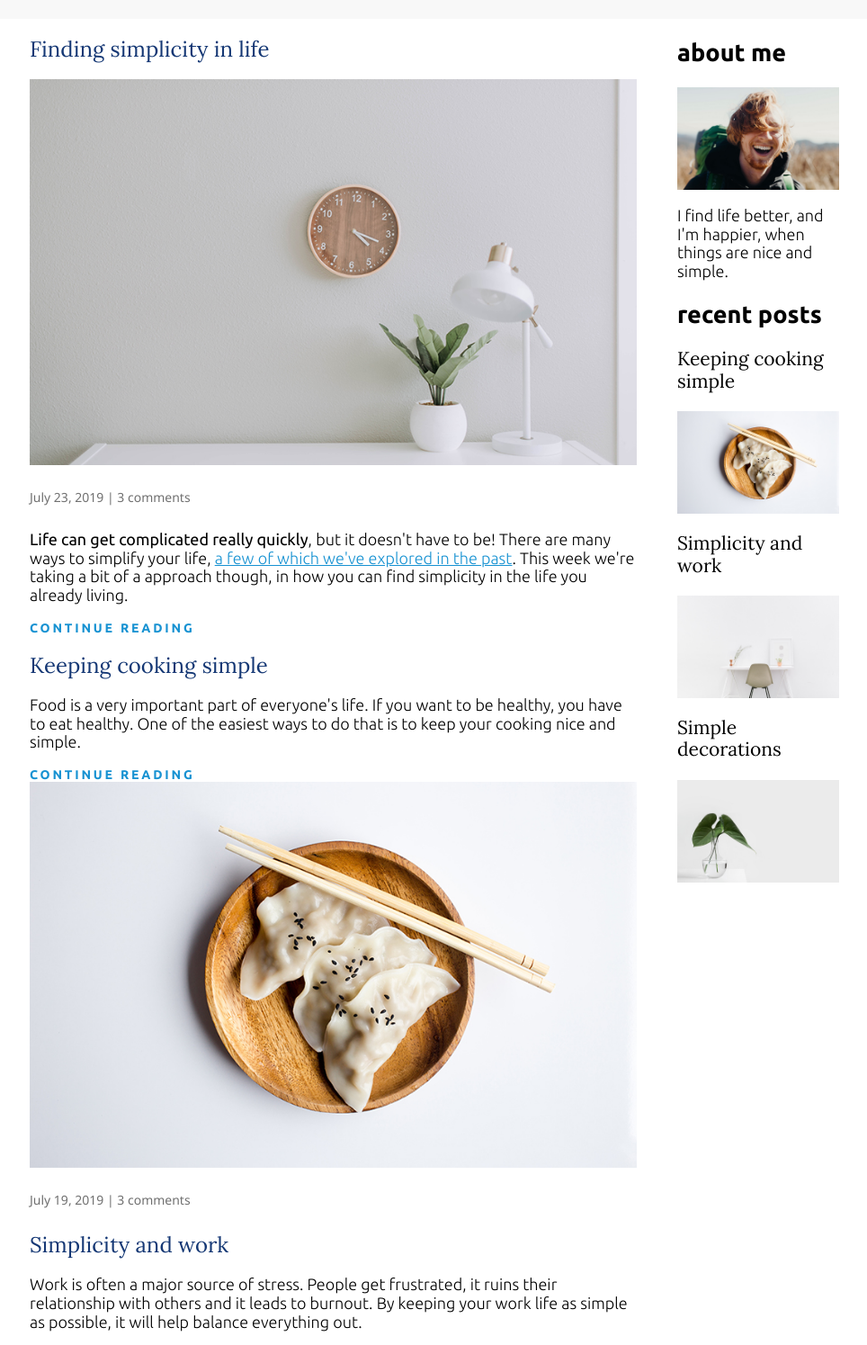
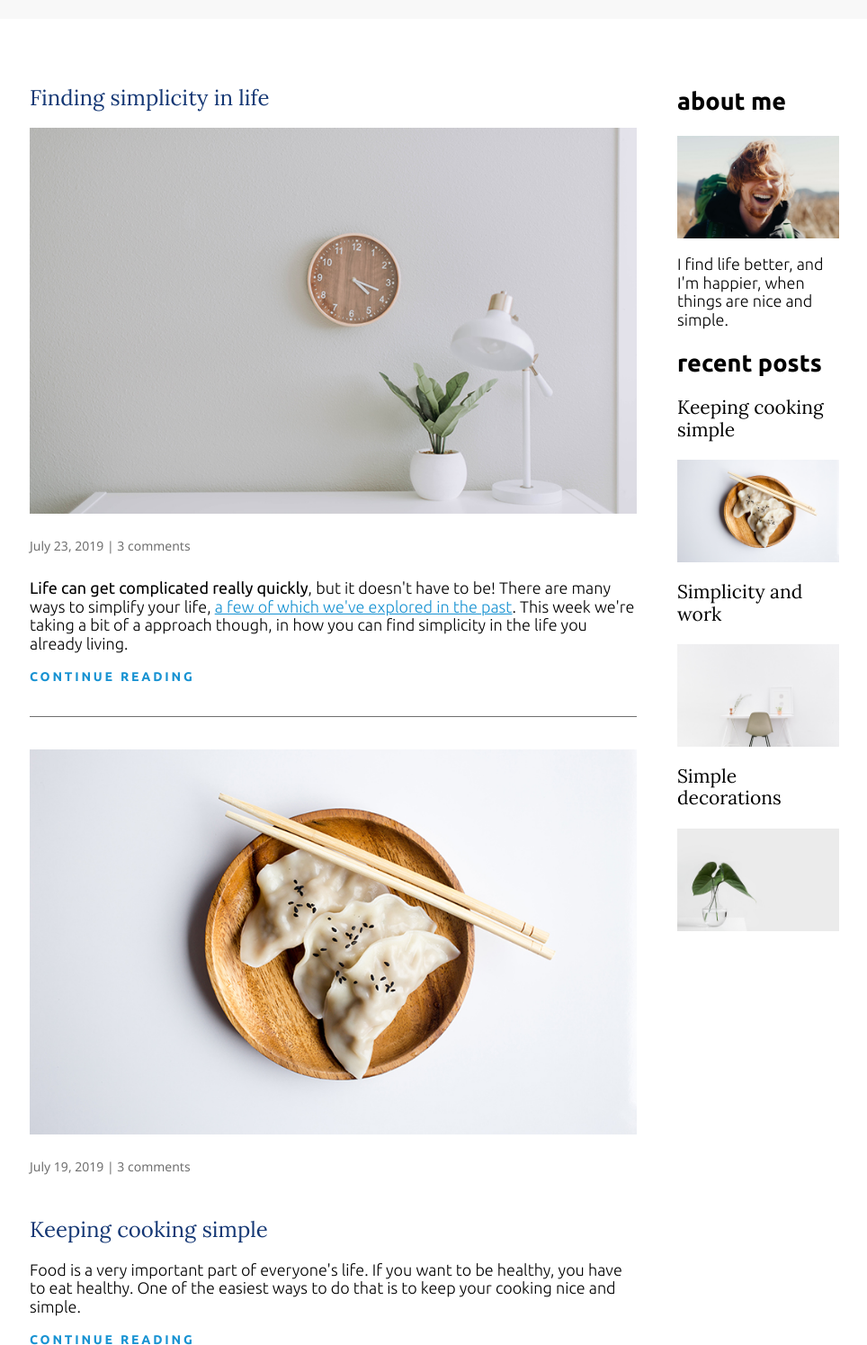
Before and after one commit to mf-dlcz/livingTheSimpleLife, a website built with Vite: page index.html in a window 1280 px wide. Shown: the part 108-1603 px from the top of the page at 90% size, without its empty margins (157-1121 px from the left). Built offline with nearby package versions, Linux system fonts and the light colour scheme.

Commit message:
Updated the article section on the css file

```diff
--- a/css/styles.css
+++ b/css/styles.css
@@ -16,14 +16,13 @@ img {
     display: block;
 }
 
-/* =================
-Typography
-================= */
+/*  Typography  */
 
 h1 {
     color: #143774;
     font-size: 2rem;
     margin: 0;
+    margin-top: 0;
 }
 
 h1,
@@ -46,7 +45,7 @@ strong {
     font-weight: bolder;
 }
 
-/*Heading subtitle*/
+/*  Heading subtitle    */
 .subtitle {
     font-weight: 700;
     color: #1792D2;
@@ -87,9 +86,7 @@ strong {
     font-size: 24px;
 }
 
-/* =================
-Layout
-================= */
+/*  layout  */
 
 .container {
     width: 90%;
@@ -107,6 +104,7 @@ header {
     background: #f8f8f8;
     padding: 2em 0;
     text-align: center;
+    margin-bottom: 3em;
 }
 
 footer {
@@ -134,7 +132,7 @@ footer p {
     }
 }
 
-/* navigation */
+/*  navigation  */
 
 nav ul {
     list-style: none;
@@ -176,3 +174,25 @@ nav a:focus {
         margin: .5em 0;
     }
 }
+
+/*  articles    */
+
+.article-featured {
+    border-bottom: 1px solid #707070;
+    padding-bottom: 2em;
+    margin-bottom: 2em;
+}
+
+.article-recent {
+    display: flex;
+    flex-direction: column;
+    margin-bottom: 2em;
+}
+
+.article-recent-main {
+    order: 2;
+}
+
+.article-recent-secondary {
+    order: 1;
+}
```
